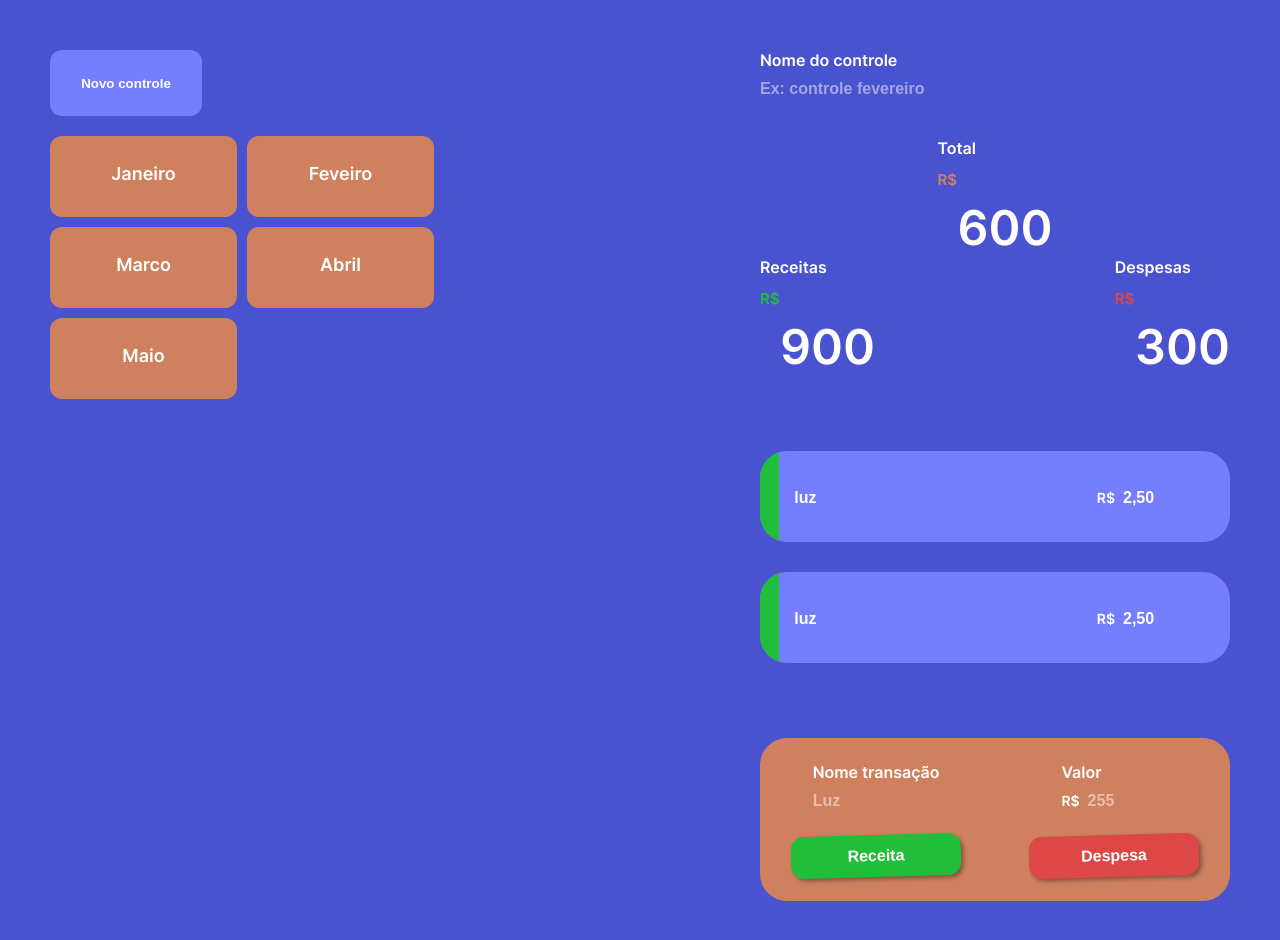
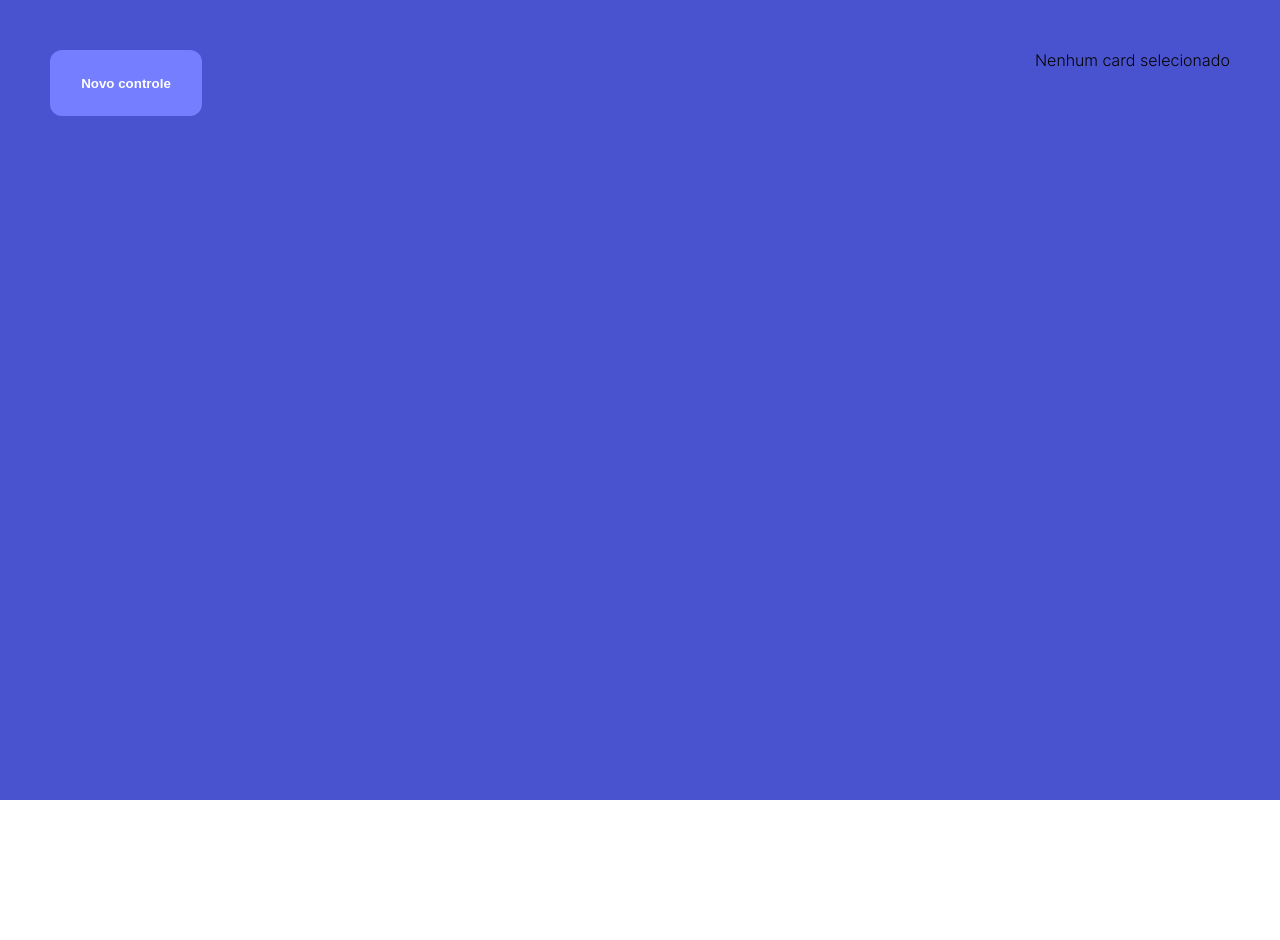
Before and after one commit to WesleyyRafaell/fine, a Next.js app: page /Home in a window 1280 px wide. Shown: the top 940 px of the page. After the commit the page ends 800 px from the top, so only its background shows below. Built offline with nearby package versions, Linux system fonts and the light colour scheme.

Commit message:
add array in zustand

```diff
--- a/package.json
+++ b/package.json
@@ -24,7 +24,8 @@
     "react-dom": "18.2.0",
     "styled-components": "^5.3.8",
     "typescript": "4.9.5",
-    "zustand": "^4.3.9"
+    "uuid": "^9.0.0",
+    "zustand": "^4.4.1"
   },
   "devDependencies": {
     "@storybook/addon-essentials": "^7.0.0-rc.3",
@@ -38,6 +39,7 @@
     "@testing-library/jest-dom": "^5.16.5",
     "@testing-library/react": "^14.0.0",
     "@types/styled-components": "^5.1.26",
+    "@types/uuid": "^9.0.2",
     "@typescript-eslint/eslint-plugin": "^5.54.0",
     "@typescript-eslint/parser": "^5.54.0",
     "babel-plugin-styled-components": "^2.0.7",
--- a/src/components/elements/Card/index.tsx
+++ b/src/components/elements/Card/index.tsx
@@ -28,12 +28,17 @@ const textMotion = {
 }
 
 export type CardProps = {
+	id: string
 	name: string
 }
 
-const Card = ({ name = 'Fevereiro' }: CardProps) => {
+const Card = ({ id, name = 'Novo controle' }: CardProps) => {
+	const handleClickSelectCard = () => {
+		console.log(`iddd`, id)
+	}
+
 	return (
-		<S.Container>
+		<S.Container onClick={handleClickSelectCard}>
 			<S.Card
 				variants={cardMotion}
 				initial="rest"
--- a/src/components/elements/ResultIndicator/index.tsx
+++ b/src/components/elements/ResultIndicator/index.tsx
@@ -15,7 +15,7 @@ const ResultIndicator = ({
 		<S.Container>
 			<S.Text>{text}</S.Text>
 			<S.MoneySign moneySignColor={moneySignColor}>R$</S.MoneySign>
-			<S.Number>{total}</S.Number>
+			<S.Number data-testid="DisplayValue">{total}</S.Number>
 		</S.Container>
 	)
 }
--- a/src/components/modules/ControlContainer/index.tsx
+++ b/src/components/modules/ControlContainer/index.tsx
@@ -1,14 +1,24 @@
+import { useControl } from '@/hooks/useControl'
 import CardTransaction from '../CardTransaction'
 import DisplayResults from '../DisplayResults'
 import FormNewTransaction from '../FormNewTransaction'
 import * as S from './style'
 
 const ControlContainer = () => {
+	const {
+		selectedControl: { values, transactions }
+	} = useControl()
 	return (
 		<S.Container>
-			<DisplayResults total="600" income="900" expense="300" />
-			<CardTransaction name="luz" value="250" />
-			<CardTransaction name="luz" value="250" />
+			<DisplayResults
+				total={values.total}
+				income={values.income}
+				expense={values.expense}
+			/>
+			{transactions?.map(({ id, name, value }) => (
+				<CardTransaction key={id} name={name} value={value} />
+			))}
+
 			<FormNewTransaction />
 		</S.Container>
 	)
--- a/src/components/modules/DisplayResults/index.tsx
+++ b/src/components/modules/DisplayResults/index.tsx
@@ -1,6 +1,7 @@
 import ResultIndicator from '@/components/elements/ResultIndicator'
 import * as S from './style'
 import Input from '@/components/elements/Input'
+import { useControl } from '@/hooks/useControl'
 
 type DisplayResultsProps = {
 	total: string
@@ -9,11 +10,15 @@ type DisplayResultsProps = {
 }
 
 const DisplayResults = ({ total, expense, income }: DisplayResultsProps) => {
+	const {
+		selectedControl: { name }
+	} = useControl()
 	return (
 		<S.Container>
 			<S.ContainerForm>
 				<Input
-					labelName="Nome do controle"
+					labelName="Nome do controle:"
+					initialValue={name}
 					placeholder="Ex: controle fevereiro"
 				/>
 			</S.ContainerForm>
--- /dev/null
+++ b/src/hooks/useControl.ts
@@ -0,0 +1,57 @@
+import { create } from 'zustand'
+
+type Transaction = {
+	id: string
+	name: string
+	value: string
+}
+
+type Control = {
+	id: string
+	name: string
+	values: {
+		total: string
+		income: string
+		expense: string
+	}
+	transactions: Transaction[]
+}
+
+type ControlsProps = {
+	controls: Control[]
+	addControl: (control: Control) => void
+	selectedControl: Control
+	setSelectedControl: (control: Control) => void
+}
+
+export const useControl = create<ControlsProps>((set) => ({
+	controls: [],
+	addControl: (control: Control) => {
+		set((state) => ({
+			controls: [
+				...state.controls,
+				{
+					id: control.id,
+					name: control.name,
+					values: {
+						total: control.values.total,
+						income: control.values.income,
+						expense: control.values.expense
+					},
+					transactions: control.transactions
+				}
+			]
+		}))
+	},
+	selectedControl: {
+		id: '',
+		name: '',
+		values: {
+			total: '',
+			income: '',
+			expense: ''
+		},
+		transactions: []
+	},
+	setSelectedControl: (selectedControl: Control) => set({ selectedControl })
+}))
--- a/src/pages/Home/index.tsx
+++ b/src/pages/Home/index.tsx
@@ -2,11 +2,19 @@ import ControlContainer from '@/components/modules/ControlContainer'
 import * as S from './style'
 import Button from '@/components/elements/button'
 import Card from '@/components/elements/Card'
-import cardMock from './cardMock'
+import { useControl } from '@/hooks/useControl'
+import { RenderCondition } from '@/utils/renderCondition'
+import { v4 as uuidv4 } from 'uuid'
 
 const Home = () => {
+	const { controls, selectedControl, addControl, setSelectedControl } =
+		useControl()
+
 	const newControl = () => {
+		const newIdControl = uuidv4()
+
 		const control = {
+			id: newIdControl,
 			name: 'Novo controle',
 			values: {
 				total: '0',
@@ -17,6 +25,8 @@ const Home = () => {
 		}
 
 		console.log(`control`, control)
+		addControl(control)
+		setSelectedControl(control)
 	}
 
 	return (
@@ -25,13 +35,18 @@ const Home = () => {
 				<S.Box>
 					<Button passFunction={newControl}>Novo controle</Button>
 					<S.CardsContainer>
-						{cardMock.map((item) => (
-							<Card key={item.name} name={item.name} />
+						{controls.map((item) => (
+							<Card key={item.id} id={item.id} name={item.name} />
 						))}
 					</S.CardsContainer>
 				</S.Box>
 				<S.Box>
-					<ControlContainer />
+					<RenderCondition condition={!!selectedControl.name.length}>
+						<ControlContainer />
+					</RenderCondition>
+					<RenderCondition condition={!selectedControl.name.length}>
+						<p>Nenhum card selecionado</p>
+					</RenderCondition>
 				</S.Box>
 			</S.Wrapper>
 		</S.Container>
--- /dev/null
+++ b/src/utils/renderCondition.tsx
@@ -0,0 +1,13 @@
+import React, { FC } from 'react'
+
+interface RenderConditionProps {
+	children?: React.ReactNode
+	condition?: boolean
+}
+
+export const RenderCondition: FC<RenderConditionProps> = ({
+	children,
+	condition
+}) => {
+	return condition ? <>{children}</> : <></>
+}
```
Also changed, not shown: src/pages/Home/test.tsx (added, +23 -0 lines), 1 other file (tests, documents, lock files or other folders).
